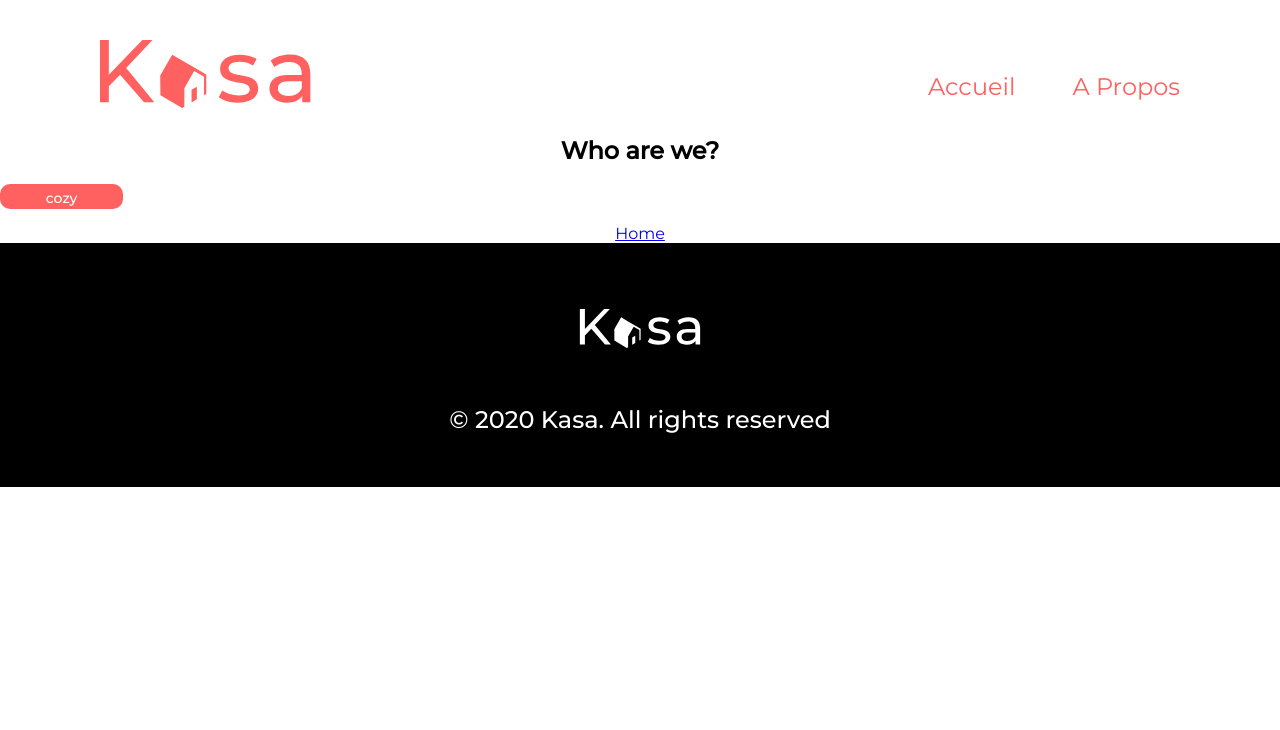
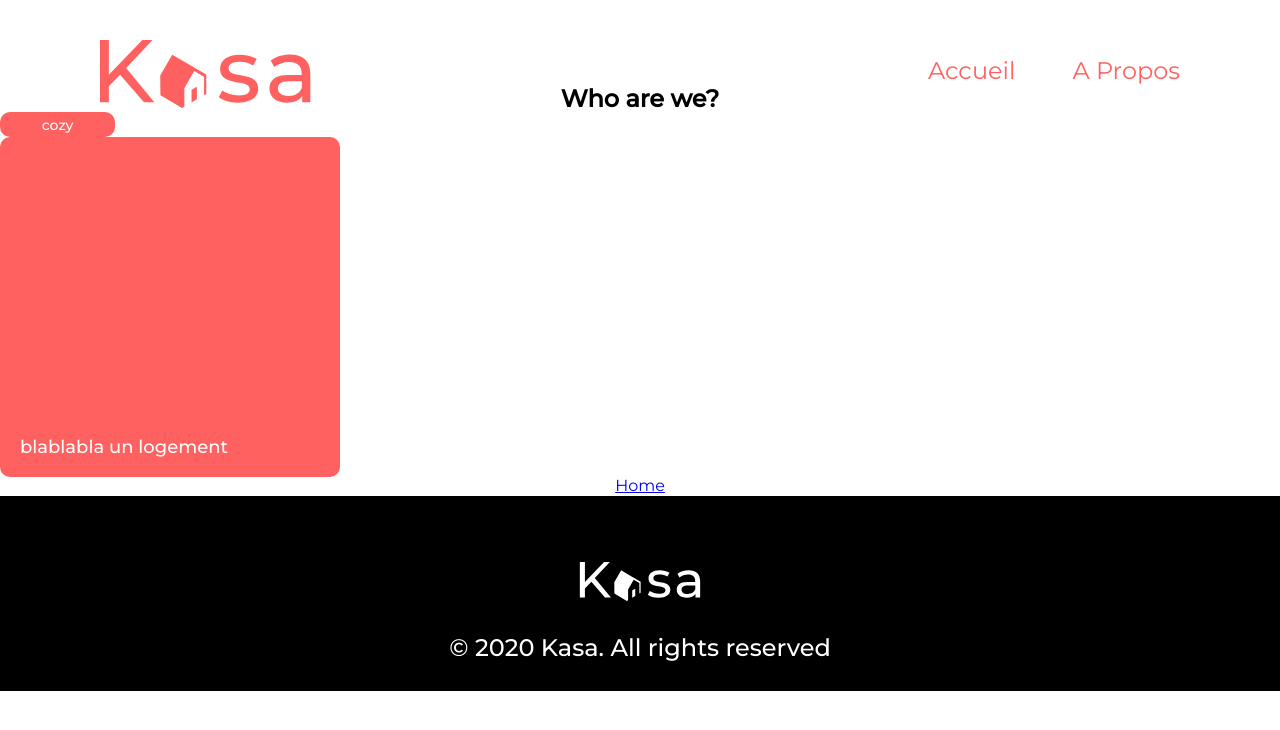
Before and after one commit to Luneaa/P7_Kasa, a React (Create React App) app: page /about in a window 1280 px wide. Shown: the top 730 px of the page. Built offline with nearby package versions, Linux system fonts and the light colour scheme.

Commit message:
modification du scss + ajout Thumb

```diff
--- a/src/App.scss
+++ b/src/App.scss
@@ -1,6 +1,12 @@
 @use 'styles/normalize.css';
 @use 'styles/_shared.scss';
 @import url('https://fonts.googleapis.com/css2?family=Montserrat:ital,wght@0,300;0,400;0,500;1,300;1,400;1,500&display=swap');
+
+* {
+  margin: 0;
+  padding: 0;
+  box-sizing: border-box;
+}
 
 .App {
   text-align: center;
--- a/src/components/Footer/Footer.scss
+++ b/src/components/Footer/Footer.scss
@@ -8,7 +8,8 @@ footer {
     .footer__logo svg {
         width: 122px;
         height: 39.44px;
-        padding: 66px 0 29px 0;
+        margin: 66px 0 29px 0;
+        fill: aqua;
     }
     .footer__copyright {
         color: white;
--- /dev/null
+++ b/src/components/Thumb/Thumb.js
@@ -0,0 +1,12 @@
+import React from "react";
+import './Thumb.scss';
+
+const Thumb = (props) => {
+    return (
+        <div className="thumb">
+            <h2>{props.title}</h2>
+        </div>
+    );
+};
+
+export default Thumb;
--- /dev/null
+++ b/src/components/Thumb/Thumb.scss
@@ -0,0 +1,17 @@
+@import "../../styles/shared";
+
+.thumb {
+    width: 340px;
+    height: 340px;
+    border-radius: 10px;
+    background-color: $primary-color;
+    display: flex;
+    h2{
+        font-weight: 500;
+        font-size: 18px;
+        color: #FFFFFF;
+        display: flex;
+        align-items: flex-end;
+        padding: 20px;
+    }
+}
--- a/src/pages/About/about.js
+++ b/src/pages/About/about.js
@@ -1,5 +1,6 @@
 import { Link } from "react-router-dom";
 import Tag from "../../components/Tag/Tag";
+import Thumb from "../../components/Thumb/Thumb";
 
 function About() {
     return (
@@ -9,6 +10,9 @@ function About() {
                 <p>
                     <Tag tagName='cozy'/>
                 </p>
+                <div>
+                    <Thumb title='blablabla un logement' />
+                </div>
             </main>
             <nav>
                 <Link to="/">Home</Link>
--- a/src/pages/Home/home.js
+++ b/src/pages/Home/home.js
@@ -6,7 +6,7 @@ function Home() {
         <>
             <section>
                 <div className="banner">
-                    <div className="banner__color"><img src={require("./banner.png")} /></div>
+                    <div className="banner__color"><img src={require("./banner.png")}/></div>
 
                     <p>Chez vous, partout et ailleurs</p>
                 </div>
--- a/src/pages/Home/home.scss
+++ b/src/pages/Home/home.scss
@@ -3,19 +3,29 @@
 .banner {
 
     padding: 63px 100px 43px 100px;
-    &__color{
+    position: relative;
+
+    &__color {
         background-color: #000000;
         width: 100%;
         border-radius: 25px;
     }
-    img{
+
+    img {
 
         border-radius: 25px;
         width: 100%;
         opacity: 90%;
     }
-    p{
+
+    p {
+        color: white;
         font-size: 48px;
         font-weight: 500;
+        position: absolute;
+        left: 25%;
+        right: 25%;
+        top: 50%;
+        bottom: 50%;
     }
 }
```
